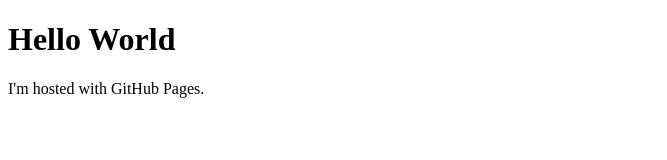
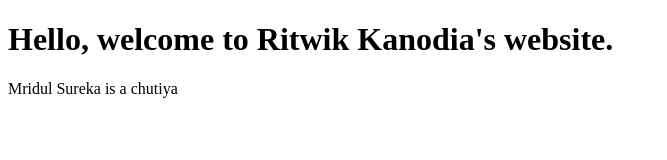
Before and after one commit to ritwikkanodia/ritwikkanodia.github.io, a plain HTML site: page index.html in a window 1280 px wide. Shown: the whole page, without its empty margins (0-667 px from the left). Drawn offline with Linux system fonts and the light colour scheme.

Commit message:
Update index.html

```diff
--- a/index.html
+++ b/index.html
@@ -1,7 +1,7 @@
 <!DOCTYPE html>
 <html>
   <body>
-    <h1>Hello World</h1>
-    <p>I'm hosted with GitHub Pages.</p>
+    <h1>Hello, welcome to Ritwik Kanodia's website.</h1>
+    <p>Mridul Sureka is a chutiya</p>
   </body>
 </html>
```
